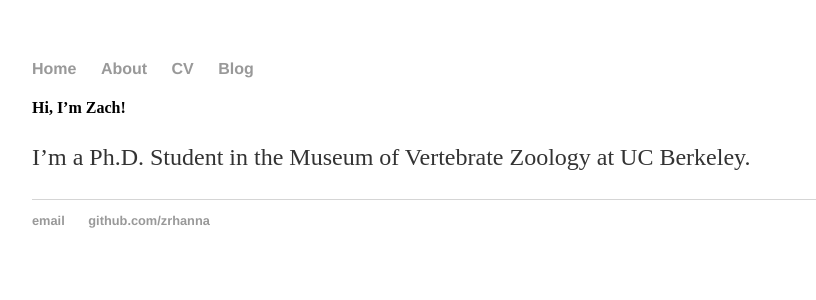
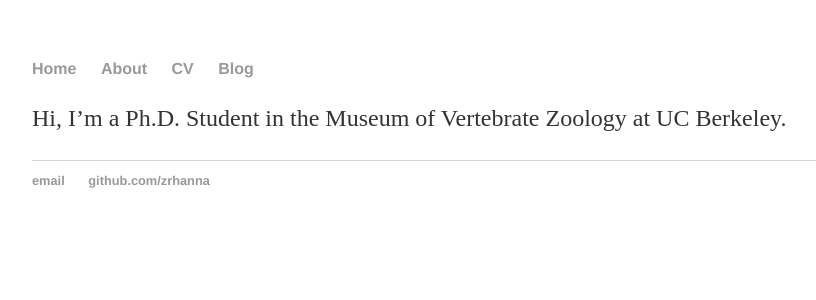
Before and after one commit to zacharyhanna/zacharyhanna.github.io, a Jekyll site: the page built from index.md, in a window 1280 px wide. Shown: the top 300 px of the page, without its empty margins (160-976 px from the left). Built offline with Jekyll 4.4.1, drawn with Linux system fonts in a browser that asks for light colours.

Commit message:
Update index.md

```diff
--- a/index.md
+++ b/index.md
@@ -3,5 +3,4 @@ layout: default
 title: Zachary R. Hanna
 ---
 
-#### Hi, I'm Zach!
-I'm a Ph.D. Student in the Museum of Vertebrate Zoology at UC Berkeley.
+Hi, I'm a Ph.D. Student in the Museum of Vertebrate Zoology at UC Berkeley.
```
